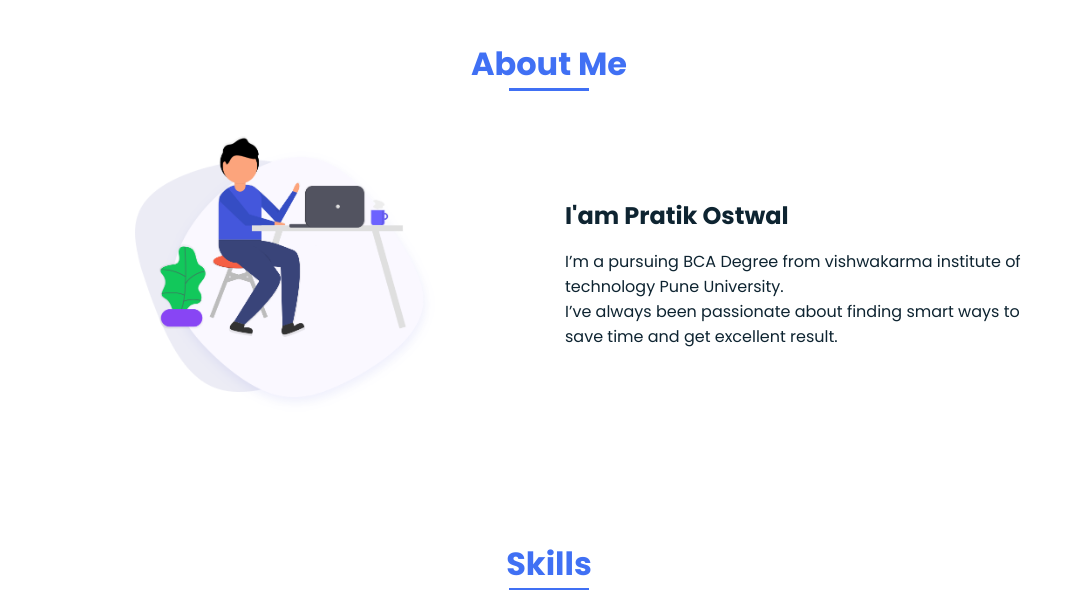
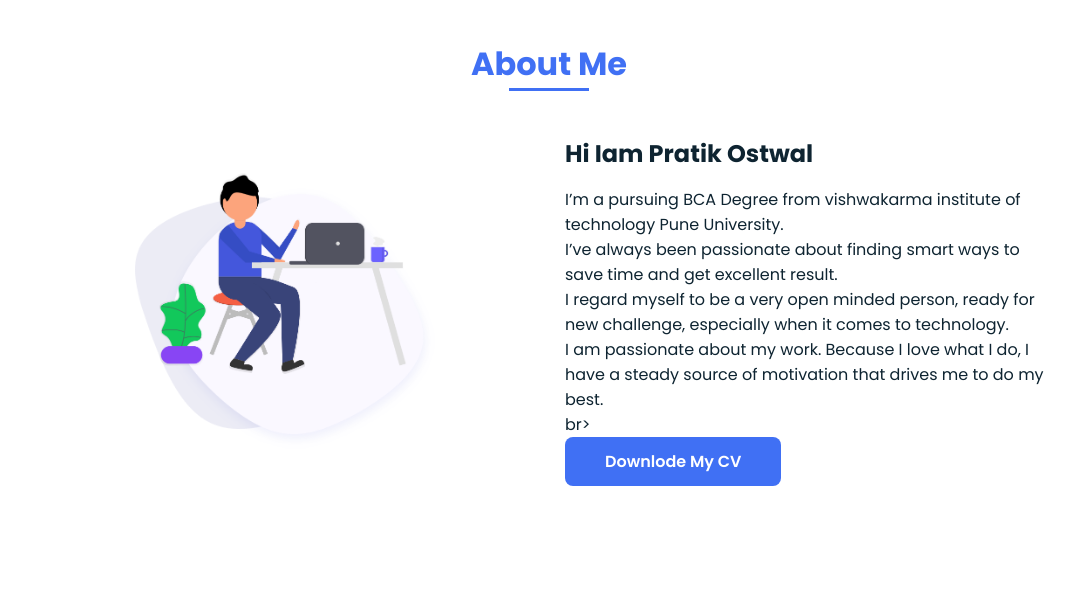
Before and after one commit to pratik28903/mywebsite, a plain HTML site: page index.html in a window 1280 px wide. Shown: the part 840-1451 px from the top of the page, without its empty margins (91-1165 px from the left). Drawn offline with nearby package versions, Linux system fonts and the light colour scheme.

Commit message:
Update index.html

```diff
--- a/index.html
+++ b/index.html
@@ -41,7 +41,7 @@
                 <div class="home__data">
                     <h1 class="home__title">Hi,<br>I'am <span class="home__title-color">Pratik Ostwal</span><br> Web Developer</h1>
 
-                    <a href="assets/Documents/Pratik_CV.pdf" class="button">See My CV</a>
+                    <a href="cv_web/index.html" class="button">See My CV</a>
                 </div>
 
                 <div class="home__social">
@@ -65,8 +65,13 @@
                     </div>
 
                     <div>
-                        <h2 class="about__subtitle">I'am Pratik Ostwal</h2>
-                        <p class="about__text">I’m a pursuing BCA Degree from vishwakarma institute of technology Pune University.<br>I’ve  always been passionate about finding smart ways to save time and get excellent result.</p>
+                        <h2 class="about__subtitle">Hi Iam Pratik Ostwal</h2>
+                        <p class="about__text">I’m a pursuing BCA Degree from vishwakarma institute of technology Pune University.<br>I’ve  always been passionate about finding smart ways to save time and get excellent result.<br>I regard myself to be a very open minded person, ready for new challenge, especially when it comes to technology.<br>I am passionate about my work. Because I love what I do, I have a steady source of motivation that drives me to do my best. </p>
+                    br>
+                       <br>
+                        <a href="assets/Documents/myResume.pdf" class="button">Downlode My CV</a>
+
+
                     </div>
                 </div>
             </section>
```
